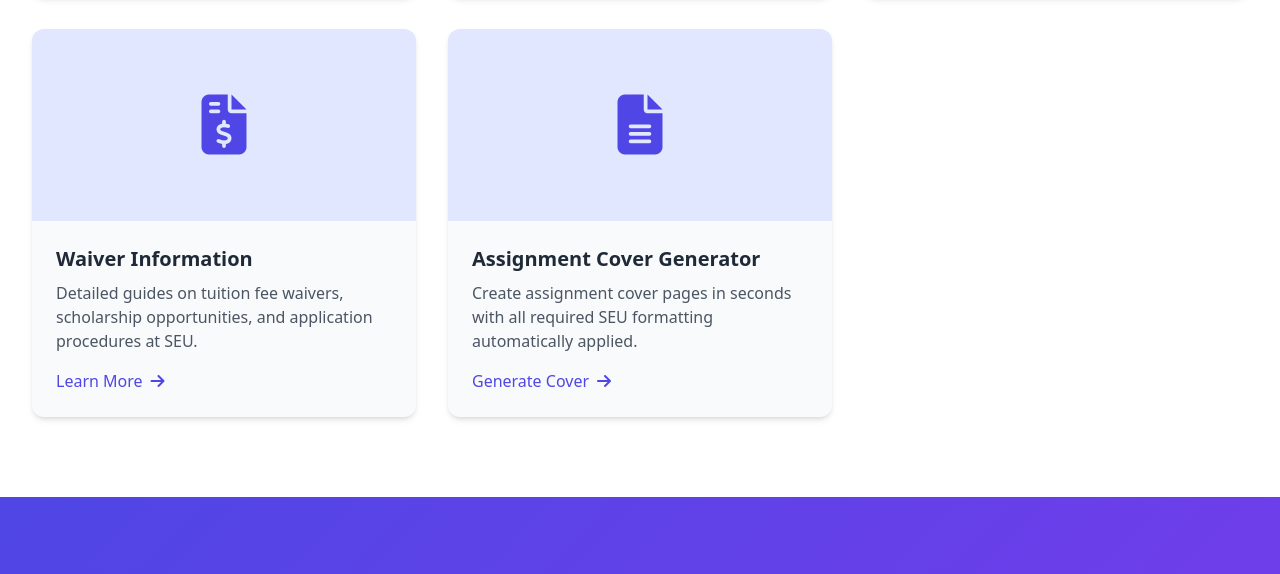
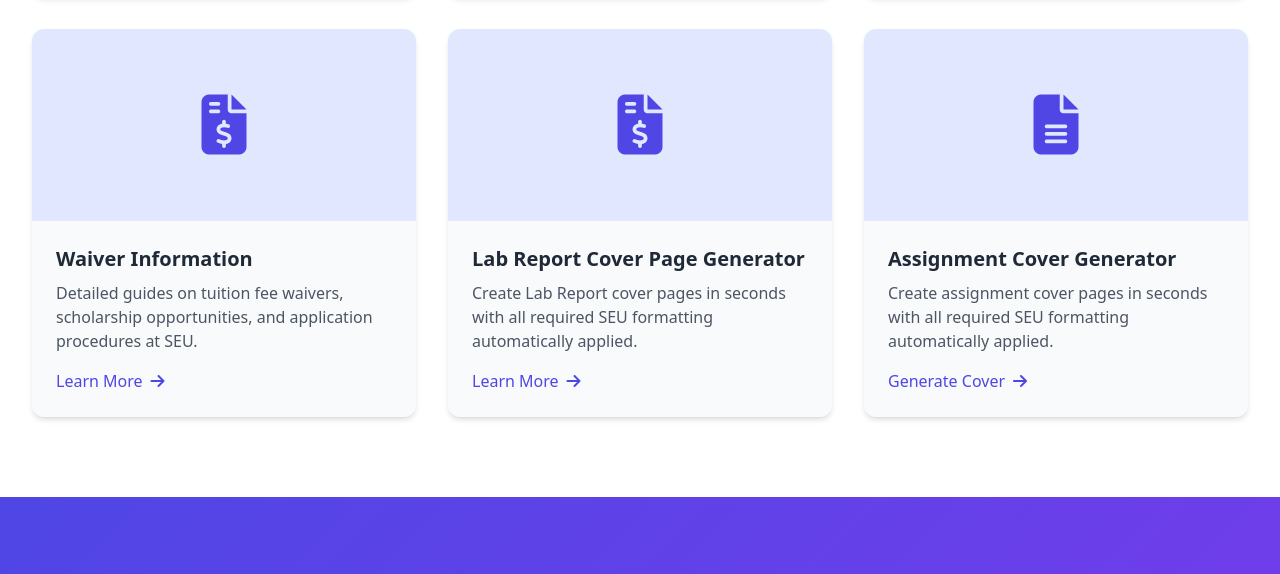
Before and after one commit to Sajib023/seu1v1, a website: page index.html in a window 1280 px wide. Shown: the part 1271-1845 px from the top of the page. Drawn offline with nearby package versions, Linux system fonts and the light colour scheme.

Commit message:
Update index.html

```diff
--- a/index.html
+++ b/index.html
@@ -143,6 +143,17 @@
                         <h3 class="text-xl font-semibold mb-2">Waiver Information</h3>
                         <p class="text-gray-600 mb-4">Detailed guides on tuition fee waivers, scholarship opportunities, and application procedures at SEU.</p>
                         <a href="https://seu.edu.bd/scholarship-and-waiver" class="text-indigo-600 font-medium flex items-center">Learn More <i class="fas fa-arrow-right ml-2"></i></a>
+                    </div>
+                </div>
+                 <!-- Tool Card 5 -->
+                <div class="bg-gray-50 rounded-xl overflow-hidden shadow-md hover:shadow-lg transition duration-300">
+                    <div class="h-48 bg-indigo-100 flex items-center justify-center">
+                        <i class="fas fa-file-invoice-dollar text-indigo-600 text-6xl"></i>
+                    </div>
+                    <div class="p-6">
+                        <h3 class="text-xl font-semibold mb-2">Lab Report Cover Page Generator</h3>
+                        <p class="text-gray-600 mb-4">Create Lab Report  cover pages in seconds with all required SEU formatting automatically applied.</p>
+                        <a href="labr.html" class="text-indigo-600 font-medium flex items-center">Learn More <i class="fas fa-arrow-right ml-2"></i></a>
                     </div>
                 </div>
 
```
